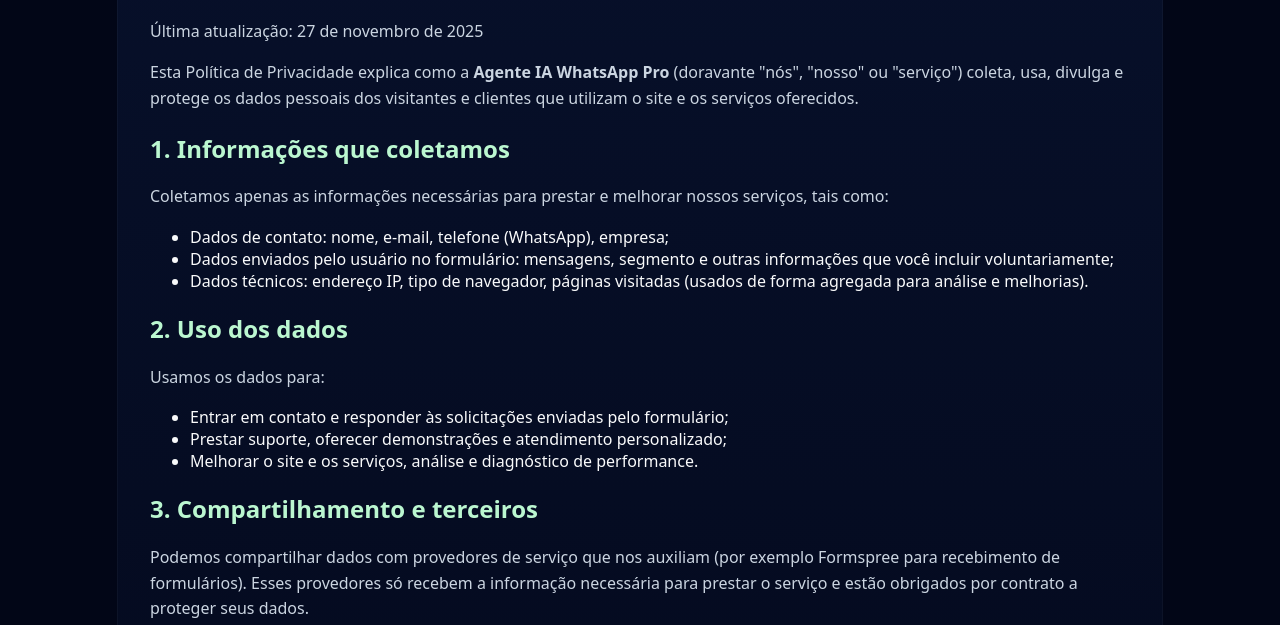
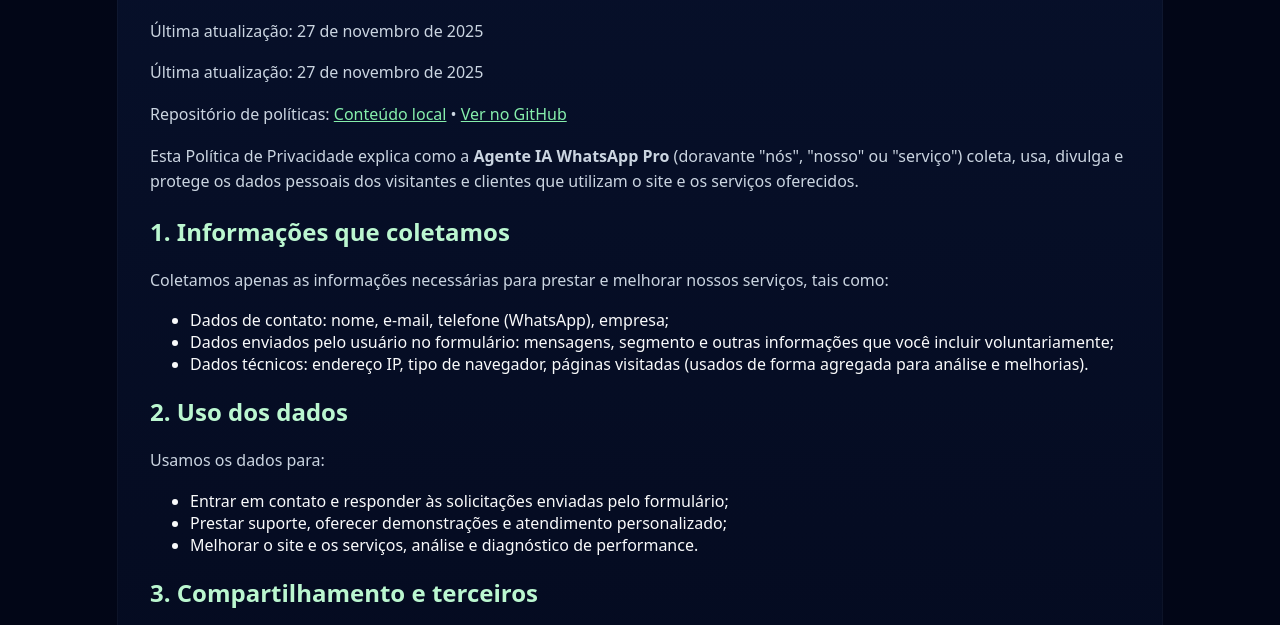
Before and after one commit to MatheusOBS/-Agente-IA-WhatsApp-Pro, a plain HTML site: page privacy.html in a window 1280 px wide. Shown: the part 140-765 px from the top of the page. Drawn offline with Linux system fonts and the light colour scheme.

Commit message:
Add link to politicas de privacidade submodule in privacy.html

```diff
--- a/privacy.html
+++ b/privacy.html
@@ -17,7 +17,9 @@
   <div class="container">
     <h1>Política de Privacidade</h1>
     <p>Última atualização: 27 de novembro de 2025</p>
+    <p>Última atualização: 27 de novembro de 2025</p>
 
+    <p>Repositório de políticas: <a href="politica-privacidade/" target="_blank" rel="noopener">Conteúdo local</a> • <a href="https://github.com/MatheusOBS/politica-privacidade" target="_blank" rel="noopener">Ver no GitHub</a></p>
     <p>Esta Política de Privacidade explica como a <strong>Agente IA WhatsApp Pro</strong> (doravante "nós", "nosso" ou "serviço") coleta, usa, divulga e protege os dados pessoais dos visitantes e clientes que utilizam o site e os serviços oferecidos.</p>
 
     <h2>1. Informações que coletamos</h2>
```
